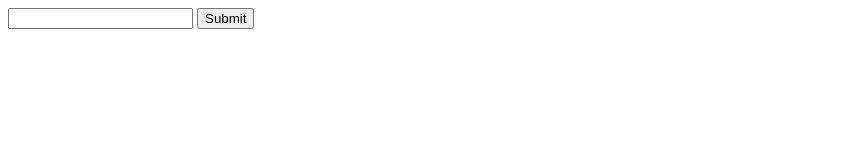
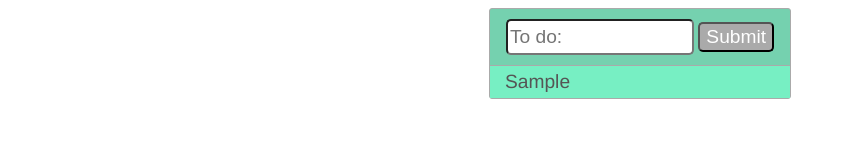
Before and after one commit to nmajors/16-vanilla-todo, a website: page app/index.html in a window 1280 px wide. Both pictures are taken after typing "Sample" into the empty fields and a click on the button "Submit". Shown: the whole page, without its empty margins (0-846 px from the left). Drawn offline with nearby package versions, Linux system fonts and the light colour scheme; files that its build step writes are made by us from their sources; files whose address does not match are found by name.

Commit message:
quest #1, created and styled basic todo list

```diff
--- a/app/app.js
+++ b/app/app.js
@@ -1,19 +1,14 @@
 let submitButton = document.querySelector("#submitButton");
 let toDoArray = [];
 
-class Todo {
-  constructor(item) {
-    this.item = item;
-    this.completed = false;
-  }
-}
+import Todo from './modules/Todo';
 
+submitButton.addEventListener("click", function(createToDoArray) {
+  createToDoArray.preventDefault();
+  let item = (document.querySelector("#todoText").value);
+  let todo = new Todo(item);
+  toDoArray.push(todo);
+  document.querySelector("#todoText").value = "";
 
-submitButton.addEventListener("click", function(createToDoArray){
-createToDoArray.preventDefault();
-let item = (document.querySelector("#todoText").value);
-let todo = new Todo(item);
-toDoArray.push(item);
-document.querySelector("#todoText").value = "";
-return toDoArray;
+  // return toDoArray;
 });
--- a/app/index.html
+++ b/app/index.html
@@ -1,19 +1,25 @@
 <!DOCTYPE html>
 <html>
+
 <head>
   <meta charset="utf-8">
   <title>16-vanilla-todo</title>
+  <link rel="stylesheet" href="https://maxcdn.bootstrapcdn.com/font-awesome/4.5.0/css/font-awesome.min.css">
   <link rel="stylesheet" href="/styles/main.css">
 </head>
+
 <body>
+  <div class="container">
     <form>
-      <input type="text" id="todoText" value="" autocomplete="off">
+      <input  type="text" id="todoText" value="" autocomplete="off" placeholder="To do:">
       <button type="submit" id="submitButton">Submit</button>
+    </form>
       <section id="toDoList"></section>
 
 
+  </div>
 
-    </form>
   <script src="/js/app.js" charset="utf-8"></script>
 </body>
+
 </html>
--- /dev/null
+++ b/app/modules/Todo.js
@@ -0,0 +1,18 @@
+class Todo {
+  constructor(item) {
+    this.item = item;
+    this.completed = false;
+    this.render();
+  }
+
+  render(){
+    let toDoList = document.querySelector("#toDoList");
+    let div = document.createElement("div");
+    div.classList.add("todoEntry");
+    toDoList.appendChild(div);
+    div.textContent = this.item;
+  }
+
+}
+
+export default Todo;
--- a/app/styles/_layout.scss
+++ b/app/styles/_layout.scss
@@ -0,0 +1,51 @@
+
+.container{
+  padding-top: 10px;
+  font-family: Helvetica;
+  background-color: #75d1af;
+  width: 300px;
+  display: table;
+  margin: 0 auto;
+  text-align: center;
+  border: 1px solid #aaa;
+  border-radius: 3px;
+}
+
+input{
+  line-height: 1.9rem;
+  width: 60%;
+  border-radius: 5px;
+  font-size: 1.2rem;
+
+}
+
+button {
+  background-color: #aaa;
+  color: white;
+  border-radius: 5px;
+  line-height: 1.5rem;
+  font-size: 1.2rem;
+
+}
+
+#toDoList{
+  margin-top: 10px;
+  border-top: 1px solid #aaa;
+}
+
+.todoEntry{
+  background-color: #77efc3;
+  display: block;
+  text-align: left;
+  font-size: 1.2rem;
+  color: #555;
+  padding-left: 15px;
+  padding-top: 5px;
+  padding-bottom: 5px;
+
+
+}
+
+div:nth-child(even) {
+  background-color: #6de0b6;
+}
```
Also changed, not shown: dist/index.html, dist/js/app.js, dist/styles/main.css. Lines whose indentation alone changed are shown as unchanged.
